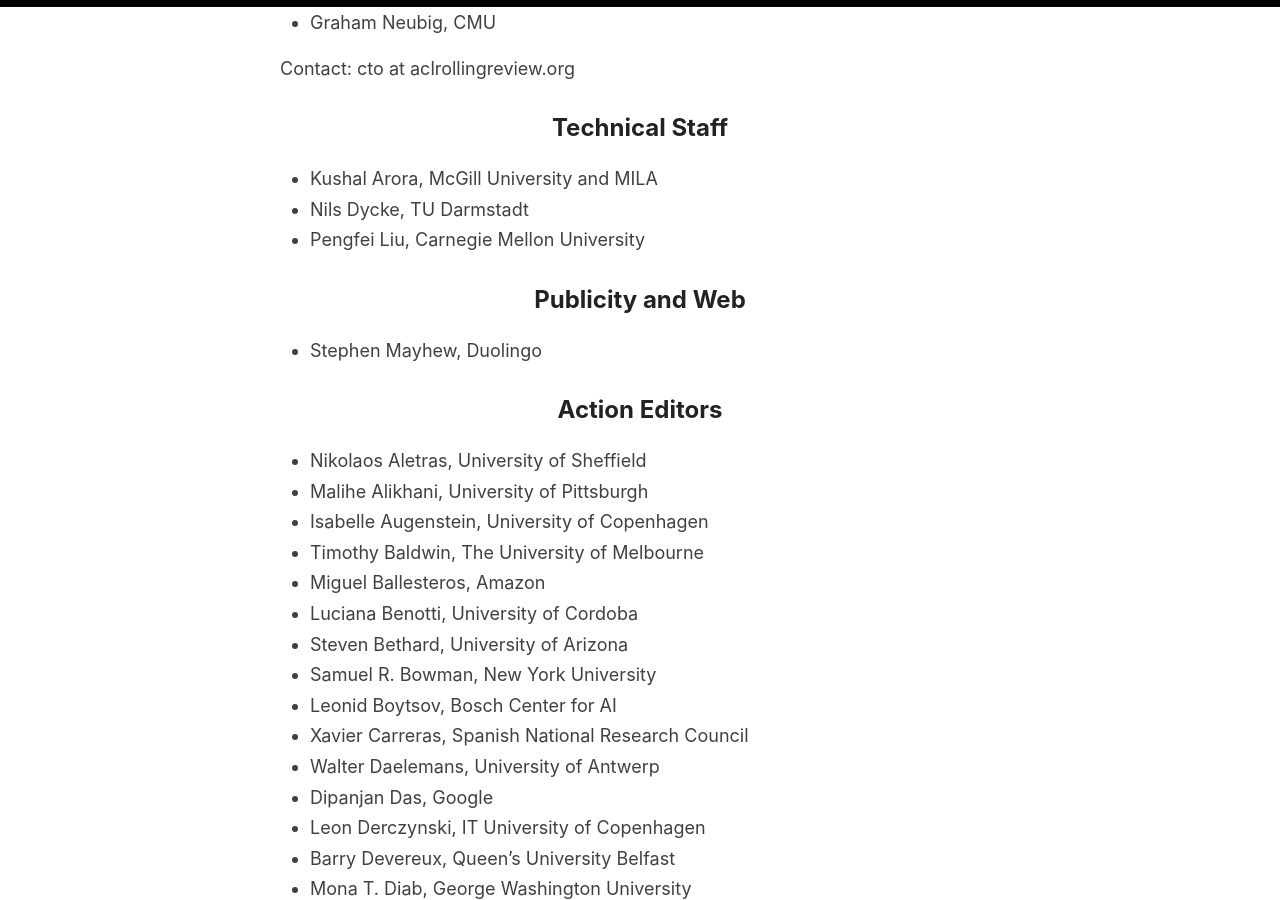
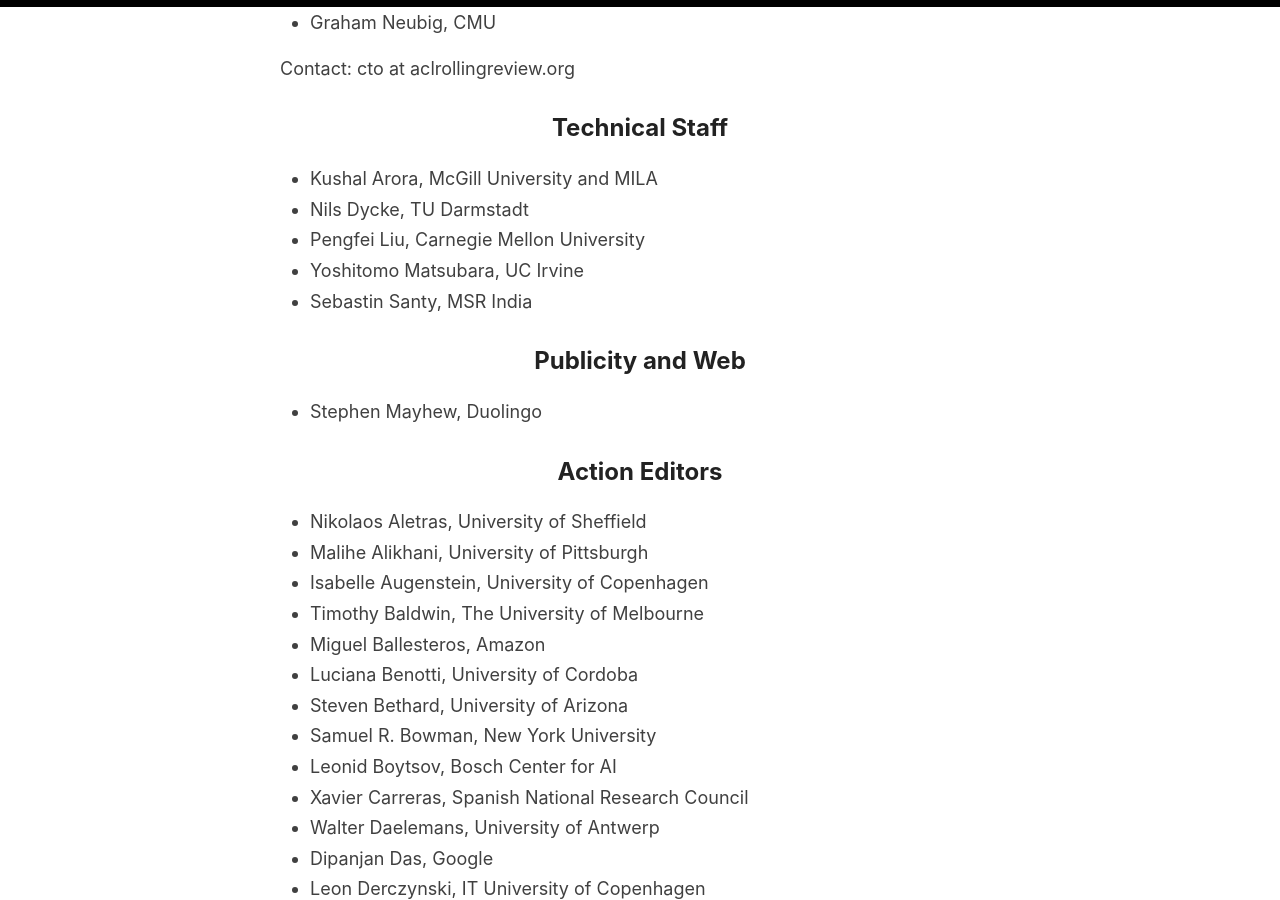
Before and after one commit to amitmerchant1990/reverie, a Jekyll site: the page built from people.md, in a window 1280 px wide and 900 px high, scrolled down 550 px. Built offline with Jekyll 4.4.1, drawn with Linux system fonts in a browser that asks for light colours.

Commit message:
Update people.md

```diff
--- a/people.md
+++ b/people.md
@@ -23,6 +23,8 @@ Contact: cto at aclrollingreview.org
 * Kushal Arora, McGill University and MILA
 * Nils Dycke, TU Darmstadt
 * Pengfei Liu, Carnegie Mellon University
+* Yoshitomo Matsubara, UC Irvine
+* Sebastin Santy, MSR India
 
 ## Publicity and Web
 
```
